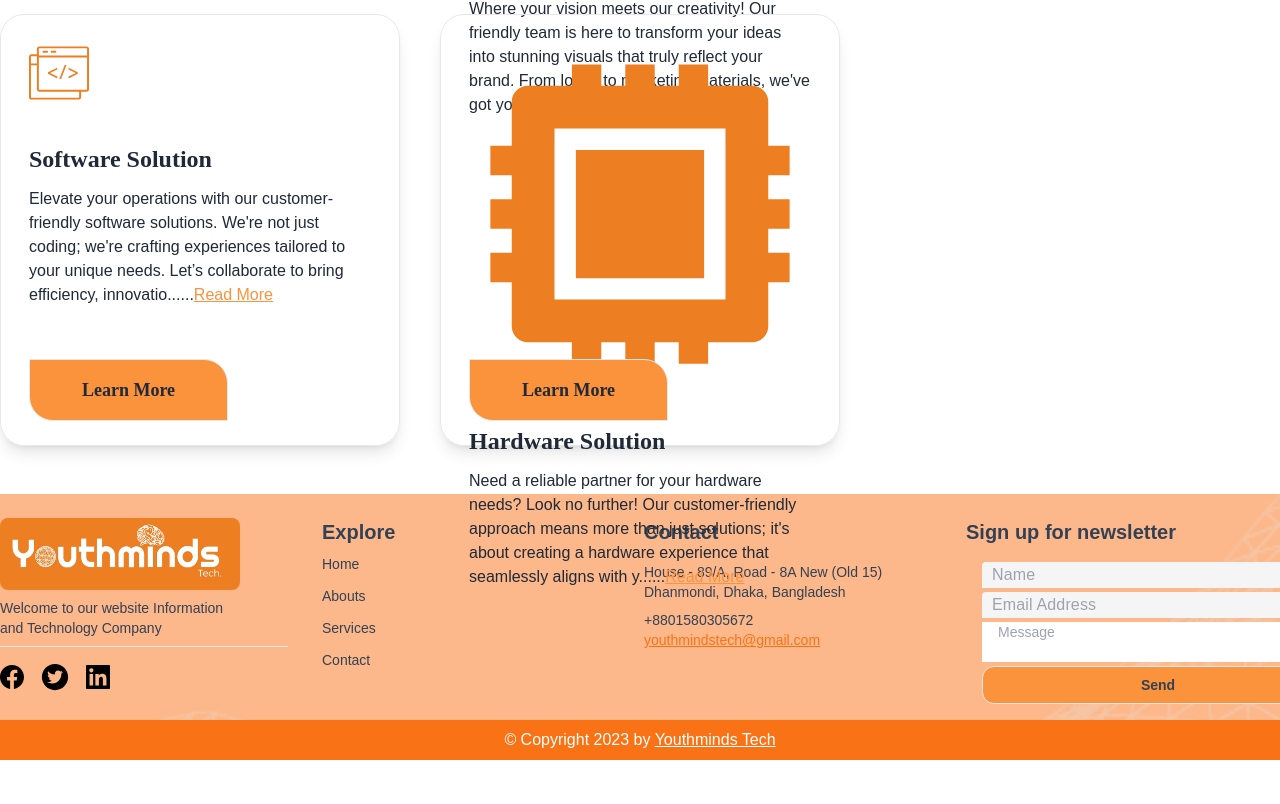
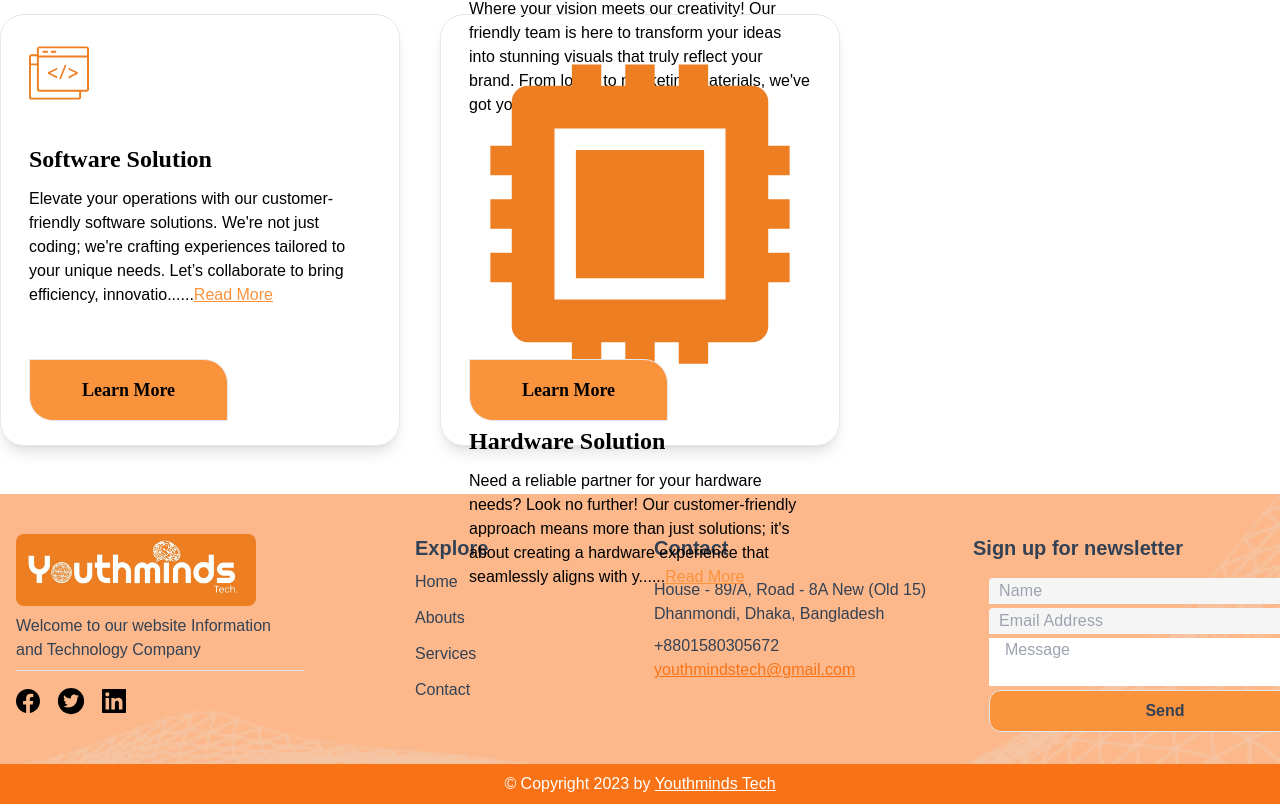
Before and after one commit to titumiranan123/youthminds-tech, a Next.js app: page /services in a window 1280 px wide. Shown: the part 830-1634 px from the top of the page. Before the commit the page ends 1590 px from the top, so only its background shows below. Built offline with nearby package versions, Linux system fonts and the light colour scheme.

Commit message:
update done

```diff
--- a/package.json
+++ b/package.json
@@ -26,7 +26,6 @@
     "@types/react": "^18",
     "@types/react-dom": "^18",
     "autoprefixer": "^10.0.1",
-    "daisyui": "^4.4.20",
     "eslint": "^8",
     "eslint-config-next": "14.0.3",
     "postcss": "^8",
--- a/src/components/Footer/Footer.tsx
+++ b/src/components/Footer/Footer.tsx
@@ -8,9 +8,9 @@ import { motion } from 'framer-motion'
 import { BsFacebook } from 'react-icons/bs';
 const Footer = () => {
     return (
-        <div className='bg-orange-500 bg-opacity-50'>
-            <div className='footer   mt-12 max-w-[1440px] mx-auto'>
-            <div className=' text-slate-700  bg-opacity-20 grid lg:grid-cols-4 md:grid-cols-2 grid-cols-1 pt-6'>
+        <div className='bg-orange-500 bg-opacity-50 '>
+            <div className='footer   mt-12 max-w-[1440px] mx-auto p-4'>
+                <div className=' text-slate-700  bg-opacity-20 grid lg:grid-cols-4 md:grid-cols-2 grid-cols-1 pt-6 gap-7'>
                     <div className='lg:w-96  '>
                         <div>
                             <Image className='w-60 h-20 rounded-lg img-fluid' src={logo} alt='' />
@@ -39,7 +39,7 @@ const Footer = () => {
 
                         </div>
                     </div>
-                <div className='lg:w-96  '>
+                    <div className='lg:w-96 lg:ms-20 '>
                         <div className='space-y-2 '>
                             <p className='text-xl font-semibold'>Explore</p>
                             <div className='flex flex-col gap-3 '>
--- a/src/components/modal/Service.tsx
+++ b/src/components/modal/Service.tsx
@@ -11,7 +11,7 @@ type proptype = {
 
 const Servicescard: React.FC<proptype> = ({ logo, heading, description }) => {
     const [Read, setRead] = useState<boolean>(true);
-    const [isOpen, setIsOpen] = useState<boolean>(false);
+    const [isOpen, setIsOpen] = useState(false);
 
     const openModal = () => {
         setIsOpen(true);
@@ -20,6 +20,7 @@ const Servicescard: React.FC<proptype> = ({ logo, heading, description }) => {
     const closeModal = () => {
         setIsOpen(false);
     };
+
     return (
         <div className={`flex flex-col gap-10 shadow-lg p-7 border hover:border-orange-500 rounded-3xl ${!Read ? 'h-[35rem]' : 'h-[27rem]'} relative`}>
             <Image alt='' src={logo} />
@@ -41,6 +42,7 @@ const Servicescard: React.FC<proptype> = ({ logo, heading, description }) => {
                     </div>
                 </div>
             )}
+
         </div>
     );
 };
--- a/tailwind.config.ts
+++ b/tailwind.config.ts
@@ -16,5 +16,5 @@ module.exports = {
       }
     },
   },
-  plugins: [require("daisyui")],
+  plugins: [],
 }
```
Also changed, not shown: 1 other file (tests, documents, lock files or other folders). Lines whose indentation alone changed are shown as unchanged.
